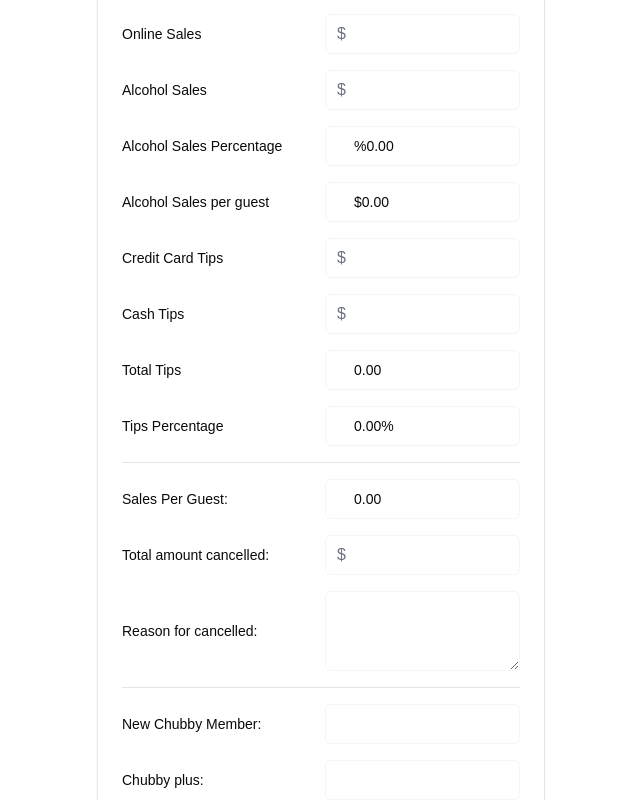
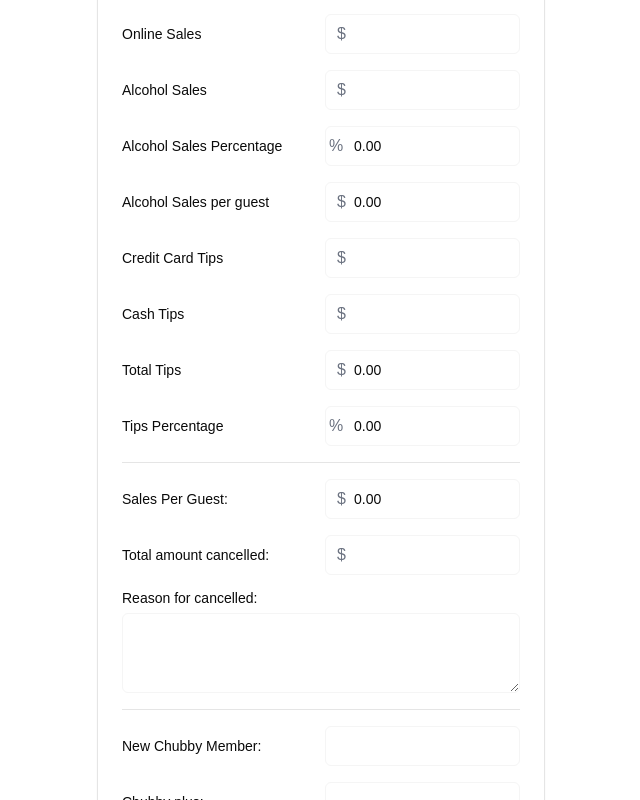
Before and after one commit to lhm-david/CSRHproject, a Next.js app: page / in a window 1280 px wide. Shown: the part 600-1400 px from the top of the page, without its empty margins (319-959 px from the left). Built offline with nearby package versions, Linux system fonts and the light colour scheme; what @genkit-ai/googleai, genkit would draw is missing.

Commit message:
move the input text area under the label Reason for Cancelled

```diff
--- a/src/app/page.tsx
+++ b/src/app/page.tsx
@@ -413,27 +413,29 @@ export default function Home() {
           <div className="grid grid-cols-2 gap-2 items-center">
             <Label htmlFor="alcoholSalesPercentage" className="justify-self-start">Alcohol Sales Percentage</Label>
             <div className="relative">
-
+                <div className="pointer-events-none absolute inset-y-0 left-0 flex items-center pl-1 text-gray-500">
+                    %
+                  </div>
                 <Input
                   id="alcoholSalesPercentage"
                   className="pl-7"
-                  value={`%${alcoholSalesPercentage}`}
+                  value={alcoholSalesPercentage}
                   readOnly
                 />
-                 <div className="pointer-events-none absolute inset-y-0 left-0 flex items-center pl-1 text-gray-500">
 
-                  </div>
             </div>
           </div>
 
           <div className="grid grid-cols-2 gap-2 items-center">
             <Label htmlFor="alcoholSalesPercentage" className="justify-self-start">Alcohol Sales per guest</Label>
             <div className="relative">
-
+                <div className="pointer-events-none absolute inset-y-0 left-0 flex items-center pl-3 text-gray-500">
+                    $
+                </div>
                 <Input
                     id="alcoholSalesPercentage"
                     className="pl-7"
-                    value={`$${alcoholSalesPerGuest}`}
+                    value={alcoholSalesPerGuest}
                     readOnly
                 />
             </div>
@@ -472,7 +474,9 @@ export default function Home() {
            <div className="grid grid-cols-2 gap-2 items-center">
             <Label htmlFor="totalTips" className="justify-self-start">Total Tips</Label>
             <div className="relative">
-
+                 <div className="pointer-events-none absolute inset-y-0 left-0 flex items-center pl-3 text-gray-500">
+                    $
+                </div>
                 <Input
                   id="totalTips"
                   className="pl-7"
@@ -485,16 +489,16 @@ export default function Home() {
           <div className="grid grid-cols-2 gap-2 items-center">
             <Label htmlFor="tipsPercentage" className="justify-self-start">Tips Percentage</Label>
             <div className="relative">
-
+              <div className="pointer-events-none absolute inset-y-0 left-0 flex items-center pl-1 text-gray-500">
+                    %
+                  </div>
               <Input
                 id="tipsPercentage"
                 className="pl-7"
-                value={`${tipsPercentage}%`}
+                value={tipsPercentage}
                 readOnly
               />
-               <div className="pointer-events-none absolute inset-y-0 left-0 flex items-center pl-1 text-gray-500">
 
-                  </div>
             </div>
           </div>
 
@@ -503,7 +507,9 @@ export default function Home() {
           <div className="grid grid-cols-2 gap-2 items-center">
             <Label htmlFor="salesPerGuest" className="justify-self-start">Sales Per Guest:</Label>
              <div className="relative">
-
+               <div className="pointer-events-none absolute inset-y-0 left-0 flex items-center pl-3 text-gray-500">
+                    $
+                </div>
                 <Input
                   id="salesPerGuest"
                   className="pl-7"
@@ -528,8 +534,8 @@ export default function Home() {
             </div>
           </div>
 
-          <div className="grid grid-cols-2 gap-2 items-center">
-            <Label htmlFor="reasonForCancelled" className="justify-self-start">Reason for cancelled:</Label>
+          <div className="grid gap-2">
+            <Label htmlFor="reasonForCancelled">Reason for cancelled:</Label>
             <Textarea
               id="reasonForCancelled"
               className=""
@@ -583,16 +589,16 @@ export default function Home() {
             <div className="grid grid-cols-2 gap-2 items-center">
                 <Label htmlFor="scanRate" className="justify-self-start">Scan Rate:</Label>
                   <div className="relative">
-
+                    <div className="pointer-events-none absolute inset-y-0 left-0 flex items-center pl-1 text-gray-500">
+                        %
+                    </div>
                     <Input
                         id="scanRate"
                         className="pl-7"
-                        value={`%${scanRate}`}
+                        value={scanRate}
                         readOnly
                     />
-                     <div className="pointer-events-none absolute inset-y-0 left-0 flex items-center pl-1 text-gray-500">
 
-                    </div>
                  </div>
             </div>
 
```
